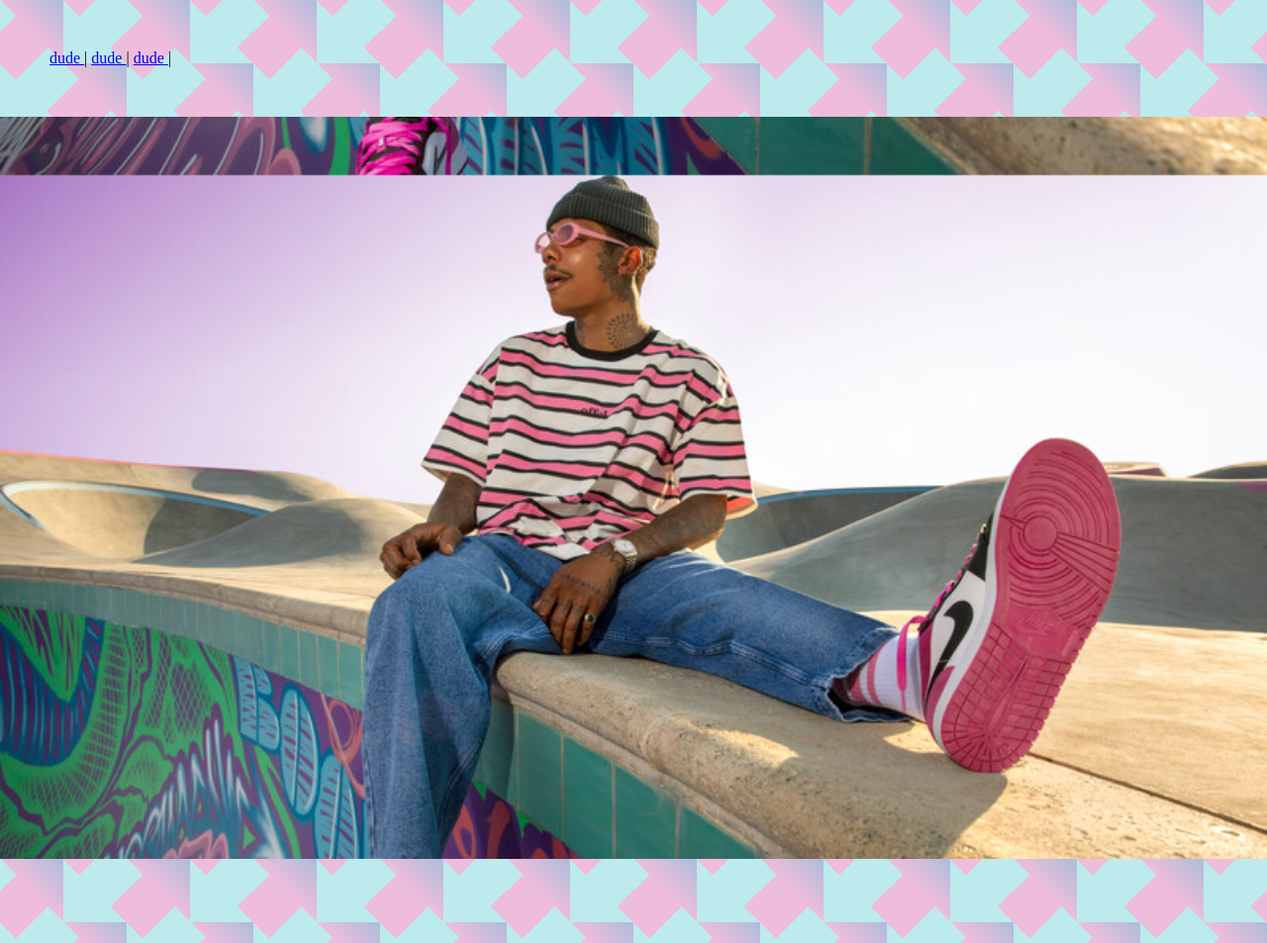
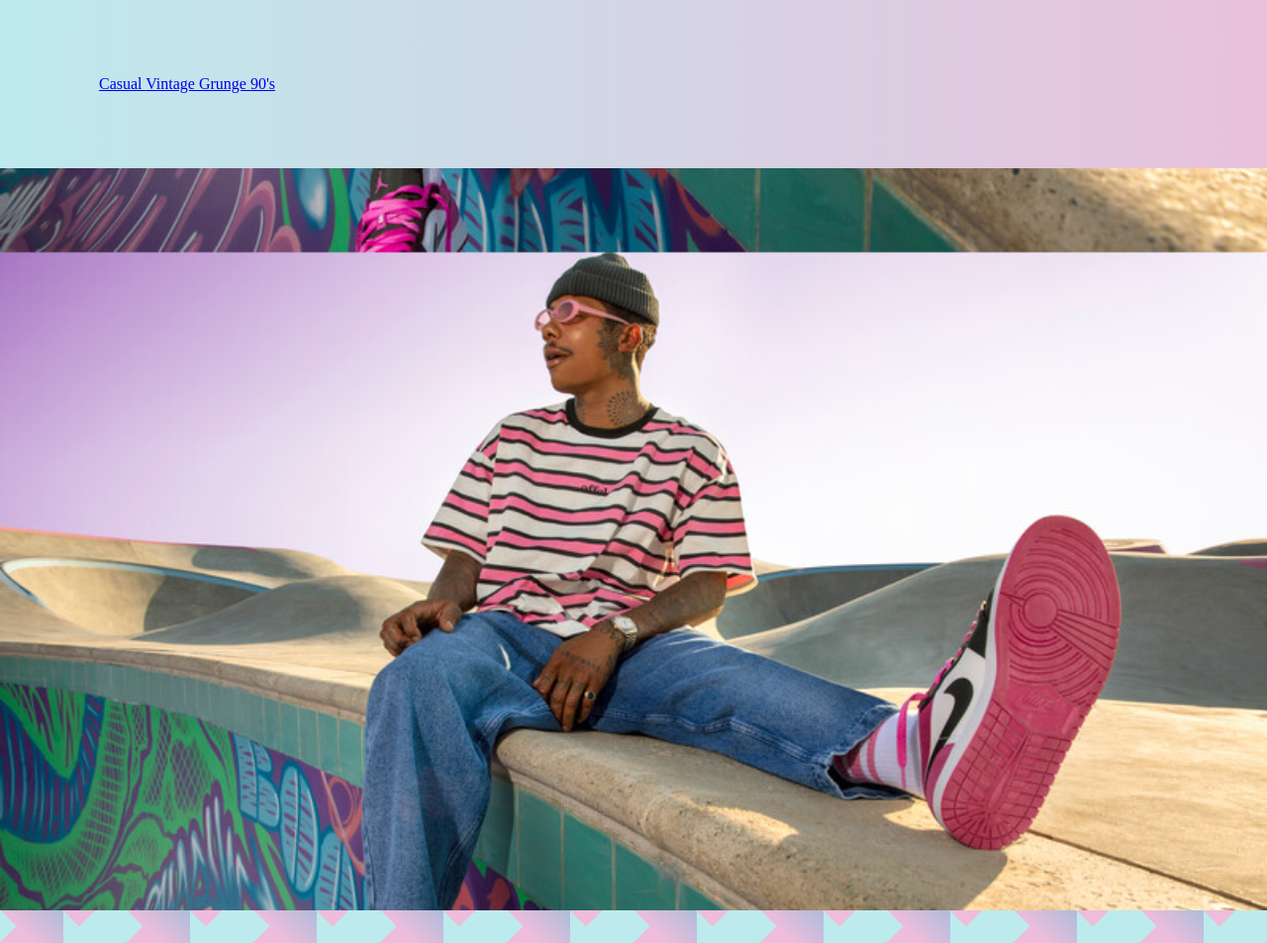
Before and after one commit to Ee-Thot/Webite3, a plain HTML site: page index.html in a window 1280 px wide. Shown: the top 953 px of the page at 99% size. Drawn offline with nearby package versions, Linux system fonts and the light colour scheme.

Commit message:
Established navigation links

```diff
--- a/css/style.css
+++ b/css/style.css
@@ -3,13 +3,8 @@
 nav{
   margin:0;
   width:100%;
-  padding:50px;
-  background:
-linear-gradient(45deg, #bdeaed 45px, transparent 45px)64px 64px,
-linear-gradient(45deg, #bdeaed 45px, transparent 45px,transparent 91px, #edbddb 91px, #adbddb 135px, transparent 135px),
-linear-gradient(-45deg, #bdeaed 23px, transparent 23px, transparent 68px,#bdeaed 68px,#bdeaed 113px,transparent 113px,transparent 158px,#bdeaed 158px);
-background-color:#edbddb;
-background-size: 128px 128px;
+  padding:60px;
+  background-image: linear-gradient(to left, #edbddb, #bdeaed);
 }
 p{
   margin:0;
@@ -22,6 +17,7 @@ linear-gradient(-45deg, #bdeaed 23px, transparent 23px, transparent 68px,#bdeaed
 background-color:#edbddb;
 background-size: 128px 128px;
 }
+
 section{
   margin: auto;
   width:100%;
@@ -67,11 +63,17 @@ height: 450px;
 background-attachment: fixed;
 }
 
-body{
-margin:0;
-background-color: #edbddb;
+#image4{
+background-image: url(../images/skatedude.jpeg);
+background-size: 100%;
+max-width: 100%;
+height: 450px;
+background-attachment: fixed;
 }
 
+body{
+  margin:auto;
+}
 }
 
 @media screen and (min-width: 768px) and (max-width: 1023px) {
@@ -79,13 +81,9 @@ background-color: #edbddb;
   nav{
   margin:0;
   width:100%;
-  padding:50px;
-  background:
-linear-gradient(45deg, #bdeaed 45px, transparent 45px)64px 64px,
-linear-gradient(45deg, #bdeaed 45px, transparent 45px,transparent 91px, #edbddb 91px, #adbddb 135px, transparent 135px),
-linear-gradient(-45deg, #bdeaed 23px, transparent 23px, transparent 68px,#bdeaed 68px,#bdeaed 113px,transparent 113px,transparent 158px,#bdeaed 158px);
-background-color:#edbddb;
-background-size: 128px 128px;
+  padding:60px;
+  background-image: linear-gradient(to left, #edbddb, #bdeaed);
+
 }
 p{
   margin:0;
@@ -143,11 +141,17 @@ height: 300px;
 background-attachment: fixed;
 }
 
-body{
-margin:0;
-background-color: #edbddb;
+#image4{
+background-image: url(../images/skatedude.jpeg);
+background-size: 100%;
+max-width: 100%;
+height: 300px;
+background-attachment: fixed;
 }
 
+body{
+  margin:auto;
+}
 }
 
 @media screen and (max-width: 767px) {
@@ -169,7 +173,7 @@ background-color: #edbddb;
 }
 
 body{
-   background-image: linear-gradient(to bottom right, #edbbdb, #bdeaed);
+   background-image: linear-gradient(to bottom right, #edbddb, #bdeaed);
 }
 
 }
--- a/index.html
+++ b/index.html
@@ -9,26 +9,42 @@
 <body>
 
   <nav>
-    <a href="#"> dude </a>|
-    <a href="#"> dude </a>|
-    <a href="#"> dude </a>|
+    <ul>
+        <a href="#Casual"> Casual </a>
+        <a href="#Vintage"> Vintage </a>
+        <a href="#Grunge"> Grunge </a>
+        <a href="#90's"> 90's </a>
+    </ul>
   </nav>
 
   <header> <div id="header" data-stellar-background-ratio="0.5"></div> </header>
   <p></p>
 
-
+<div id="Casual"> </div>
 <div id="image1" data-stellar-background-ratio="0.5"></div>
 
+<h1> Casual </h1>
   <section>Lorem ipsum dolor sit amet, consectetur adipiscing elit, sed do eiusmod tempor incididunt ut labore et dolore magna aliqua. Duis at consectetur lorem donec massa sapien. Feugiat nibh sed pulvinar proin gravida. Eget mi proin sed libero enim sed. Pellentesque adipiscing commodo elit at imperdiet dui accumsan sit amet. Mollis aliquam ut porttitor leo. Magna fringilla urna porttitor rhoncus dolor purus non enim praesent. Eleifend donec pretium vulputate sapien nec sagittis. Aliquam id diam maecenas ultricies mi. Etiam non quam lacus suspendisse faucibus interdum posuere lorem ipsum. Mollis aliquam ut porttitor leo a diam sollicitudin. Tincidunt tortor aliquam nulla facilisi cras. Turpis nunc eget lorem dolor sed. Faucibus ornare suspendisse sed nisi. Amet luctus venenatis lectus magna fringilla. Ac turpis egestas sed tempus urna et.</section>
 
+<div id="Vintage"> </div>
 <div id="image2" data-stellar-background-ratio="0.5"></div>
 
+
+<h1> Vintage </h1>
   <section>Lorem ipsum dolor sit amet, consectetur adipiscing elit, sed do eiusmod tempor incididunt ut labore et dolore magna aliqua. Duis at consectetur lorem donec massa sapien. Feugiat nibh sed pulvinar proin gravida. Eget mi proin sed libero enim sed. Pellentesque adipiscing commodo elit at imperdiet dui accumsan sit amet. Mollis aliquam ut porttitor leo. Magna fringilla urna porttitor rhoncus dolor purus non enim praesent. Eleifend donec pretium vulputate sapien nec sagittis. Aliquam id diam maecenas ultricies mi. Etiam non quam lacus suspendisse faucibus interdum posuere lorem ipsum. Mollis aliquam ut porttitor leo a diam sollicitudin. Tincidunt tortor aliquam nulla facilisi cras. Turpis nunc eget lorem dolor sed. Faucibus ornare suspendisse sed nisi. Amet luctus venenatis lectus magna fringilla. Ac turpis egestas sed tempus urna et.</section>
 
+<div id="Grunge"> </div>
 <div id="image3" data-stellar-background-ratio="0.5"></div>
 
+<h1> Grunge </h1>
   <section>Lorem ipsum dolor sit amet, consectetur adipiscing elit, sed do eiusmod tempor incididunt ut labore et dolore magna aliqua. Duis at consectetur lorem donec massa sapien. Feugiat nibh sed pulvinar proin gravida. Eget mi proin sed libero enim sed. Pellentesque adipiscing commodo elit at imperdiet dui accumsan sit amet. Mollis aliquam ut porttitor leo. Magna fringilla urna porttitor rhoncus dolor purus non enim praesent. Eleifend donec pretium vulputate sapien nec sagittis. Aliquam id diam maecenas ultricies mi. Etiam non quam lacus suspendisse faucibus interdum posuere lorem ipsum. Mollis aliquam ut porttitor leo a diam sollicitudin. Tincidunt tortor aliquam nulla facilisi cras. Turpis nunc eget lorem dolor sed. Faucibus ornare suspendisse sed nisi. Amet luctus venenatis lectus magna fringilla. Ac turpis egestas sed tempus urna et.</section>
+
+<div id="90's"> </div>
+<div id="image4" data-stellar-background-ratio="0.5"></div>
+
+<h1> 90's </h1>
+  <section>Lorem ipsum dolor sit amet, consectetur adipiscing elit, sed do eiusmod tempor incididunt ut labore et dolore magna aliqua. Duis at consectetur lorem donec massa sapien. Feugiat nibh sed pulvinar proin gravida. Eget mi proin sed libero enim sed. Pellentesque adipiscing commodo elit at imperdiet dui accumsan sit amet. Mollis aliquam ut porttitor leo. Magna fringilla urna porttitor rhoncus dolor purus non enim praesent. Eleifend donec pretium vulputate sapien nec sagittis. Aliquam id diam maecenas ultricies mi. Etiam non quam lacus suspendisse faucibus interdum posuere lorem ipsum. Mollis aliquam ut porttitor leo a diam sollicitudin. Tincidunt tortor aliquam nulla facilisi cras. Turpis nunc eget lorem dolor sed. Faucibus ornare suspendisse sed nisi. Amet luctus venenatis lectus magna fringilla. Ac turpis egestas sed tempus urna et.</section>
+
 
   <footer></footer>
 
```
